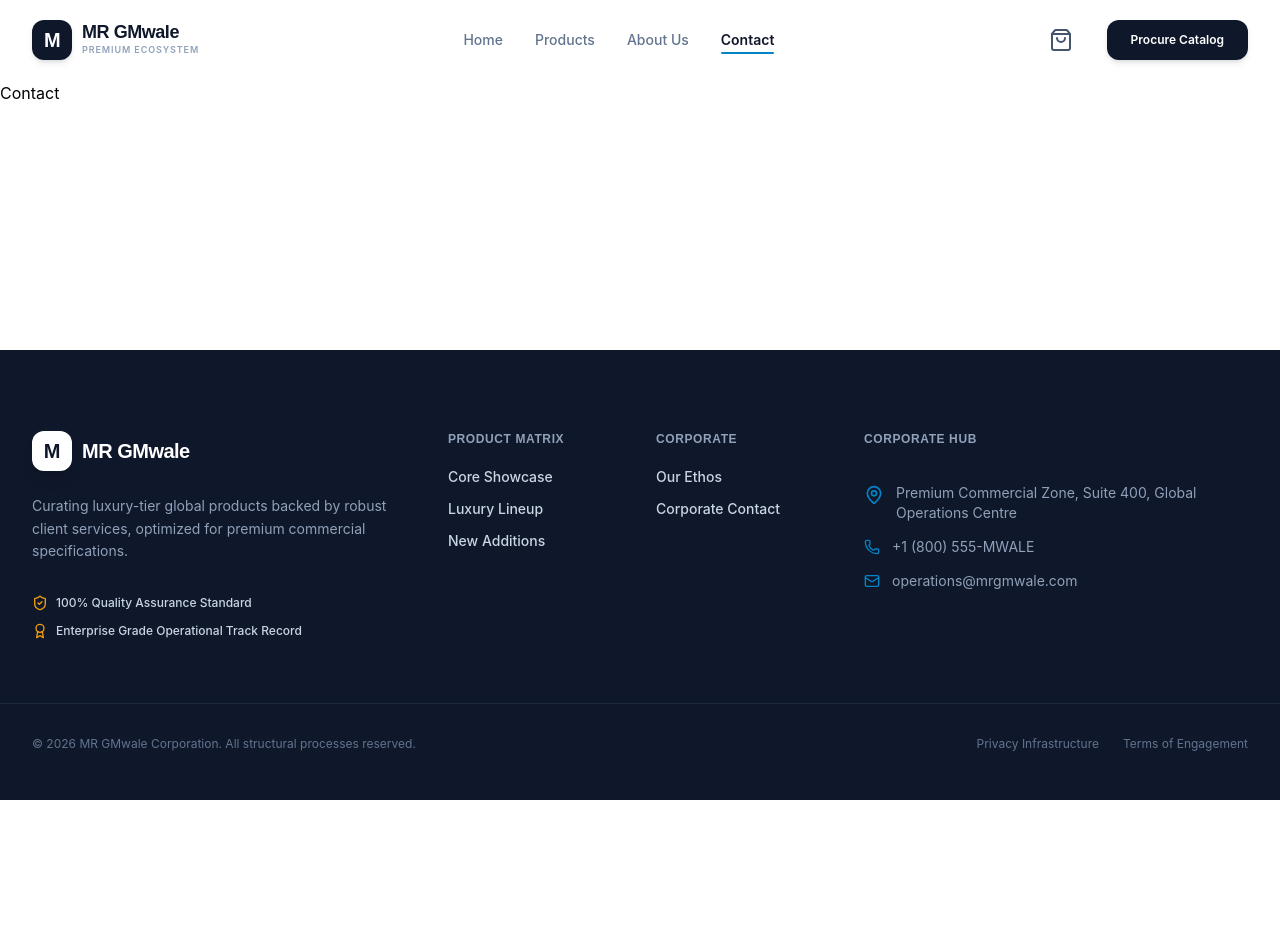
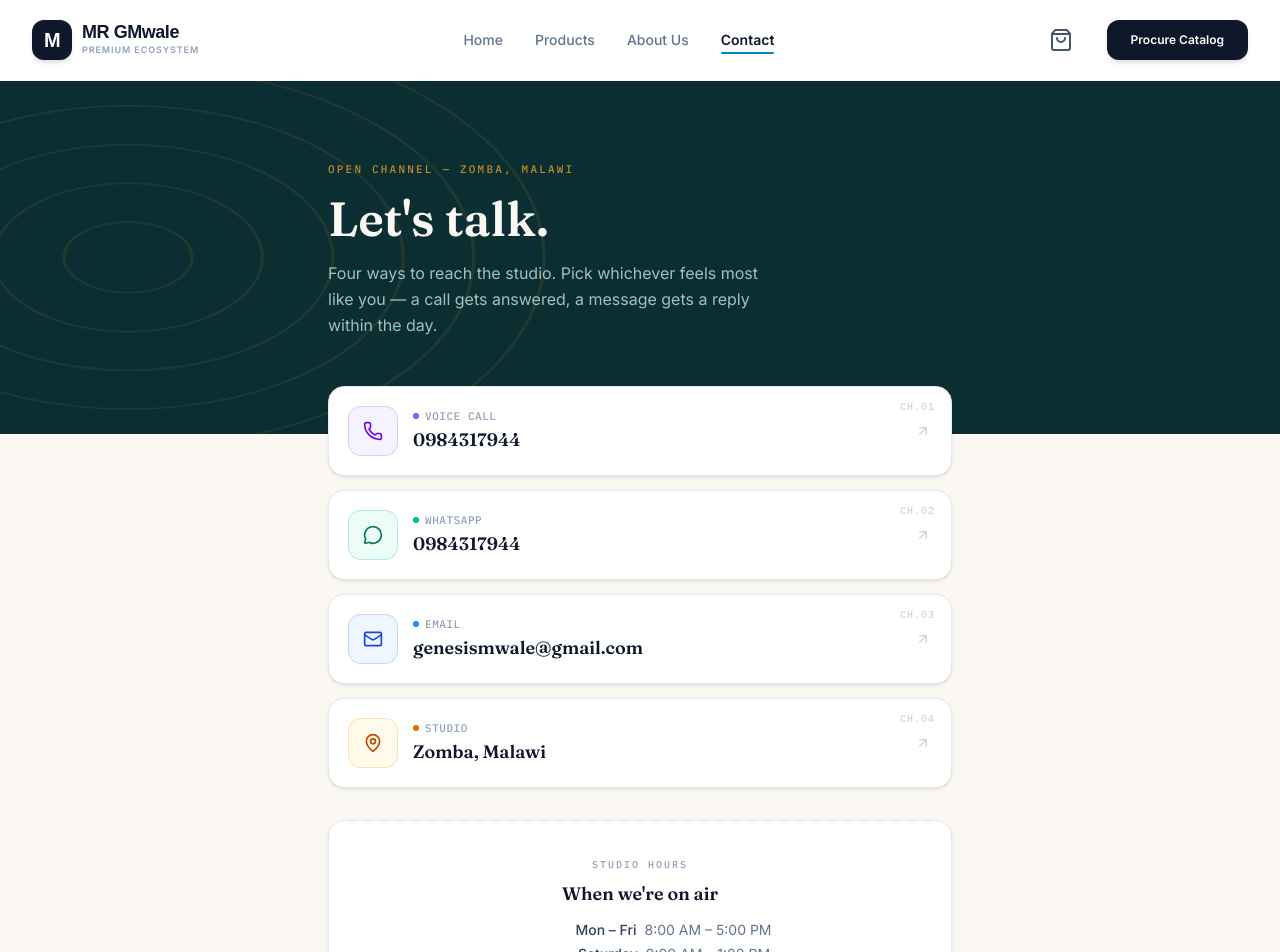
Before and after one commit to calebphiri98/AuraPremium, a React app in the folder frontend/: page /contact in a window 1280 px wide. Shown: the top 952 px of the page. Before the commit the page ends 800 px from the top, so only its background shows below. Built offline with nearby package versions, Linux system fonts and the light colour scheme; the HTML template or start-up script is replaced by a standard one.

Commit message:
Added the contact Page

```diff
--- a/frontend/src/components/Footer.jsx
+++ b/frontend/src/components/Footer.jsx
@@ -1,75 +1,52 @@
 import React from 'react';
 import { Link } from 'react-router-dom';
-import { Phone, Mail, MapPin, ShieldCheck, Award } from 'lucide-react';
+import { Phone, Mail, MapPin } from 'lucide-react';
 
 export default function Footer() {
   return (
-    <footer className="bg-primary text-white border-t border-slate-900 pt-20 pb-12 font-sans">
-      <div className="max-w-7xl mx-auto px-4 sm:px-6 lg:px-8">
-        <div className="grid grid-cols-1 sm:grid-cols-2 lg:grid-cols-12 gap-12 lg:gap-8">
+    <footer className="bg-slate-900 text-slate-300 pt-16 pb-8">
+      <div className="max-w-6xl mx-auto px-6">
+        <div className="grid grid-cols-1 md:grid-cols-3 gap-12 mb-12">
 
-          {/* Brand Information & Value Propositions */}
-          <div className="lg:col-span-4 flex flex-col gap-6">
-            <div className="flex items-center gap-2.5">
-              <div className="w-10 h-10 bg-white text-primary rounded-xl flex items-center justify-center font-heading font-bold text-xl shadow-lg">
-                M
-              </div>
-              <span className="font-heading font-bold text-xl tracking-tight">MR GMwale</span>
-            </div>
-            <p className="text-slate-400 text-sm leading-relaxed max-w-sm">
-              Curating luxury-tier global products backed by robust client services, optimized for premium commercial specifications.
+          {/* Brand */}
+          <div className="space-y-4">
+            <h2 className="text-xl font-bold text-white">MR GMwale</h2>
+            <p className="text-sm leading-relaxed text-slate-400">
+              Based in Zomba, delivering quality products to your doorstep everywhere across Malawi.
             </p>
-            <div className="flex flex-col gap-3 mt-2 text-slate-300 text-xs font-medium">
-              <div className="flex items-center gap-2"><ShieldCheck className="w-4 h-4 text-accent" /> 100% Quality Assurance Standard</div>
-              <div className="flex items-center gap-2"><Award className="w-4 h-4 text-accent" /> Enterprise Grade Operational Track Record</div>
-            </div>
           </div>
 
-          {/* Hyperlinked Architectural Context Grid Map */}
-          <div className="sm:col-span-1 lg:col-span-2">
-            <h4 className="font-heading font-semibold text-xs tracking-wider uppercase text-slate-400 mb-5">Product Matrix</h4>
-            <ul className="space-y-3 text-sm text-slate-300 font-medium">
-              <li><Link to="/catalog" className="hover:text-white transition-colors">Core Showcase</Link></li>
-              <li><Link to="/catalog" className="hover:text-white transition-colors">Luxury Lineup</Link></li>
-              <li><Link to="/catalog" className="hover:text-white transition-colors">New Additions</Link></li>
+          {/* Links */}
+          <div className="space-y-4">
+            <h3 className="font-semibold text-white">Quick Links</h3>
+            <ul className="space-y-2 text-sm">
+              <li><Link to="/" className="hover:text-violet-400 transition">Home</Link></li>
+              <li><Link to="/products" className="hover:text-violet-400 transition">Products</Link></li>
+              <li><Link to="/about" className="hover:text-violet-400 transition">About Us</Link></li>
+              <li><Link to="/contact" className="hover:text-violet-400 transition">Contact</Link></li>
             </ul>
           </div>
 
-          <div className="sm:col-span-1 lg:col-span-2">
-            <h4 className="font-heading font-semibold text-xs tracking-wider uppercase text-slate-400 mb-5">Corporate</h4>
-            <ul className="space-y-3 text-sm text-slate-300 font-medium">
-              <li><Link to="/about" className="hover:text-white transition-colors">Our Ethos</Link></li>
-              <li><Link to="/contact" className="hover:text-white transition-colors">Corporate Contact</Link></li>
-            </ul>
-          </div>
-
-          {/* Global HQ Office Operational Contacts */}
-          <div className="sm:col-span-2 lg:col-span-4 flex flex-col gap-4">
-            <h4 className="font-heading font-semibold text-xs tracking-wider uppercase text-slate-400 mb-5">Corporate Hub</h4>
-            <ul className="space-y-3.5 text-sm text-slate-300">
-              <li className="flex items-start gap-3">
-                <MapPin className="w-5 h-5 text-secondary flex-shrink-0 mt-0.5" />
-                <span className="text-slate-400">Premium Commercial Zone, Suite 400, Global Operations Centre</span>
+          {/* Contact */}
+          <div className="space-y-4">
+            <h3 className="font-semibold text-white">Contact Info</h3>
+            <ul className="space-y-3 text-sm text-slate-400">
+              <li className="flex items-center gap-3">
+                <MapPin size={18} /> Zomba, Malawi
               </li>
               <li className="flex items-center gap-3">
-                <Phone className="w-4 h-4 text-secondary" />
-                <span className="text-slate-400">+1 (800) 555-MWALE</span>
+                <Phone size={18} /> 0984 317 944
               </li>
               <li className="flex items-center gap-3">
-                <Mail className="w-4 h-4 text-secondary" />
-                <span className="text-slate-400">operations@mrgmwale.com</span>
+                <Mail size={18} /> genesismwale@gmail.com
               </li>
             </ul>
           </div>
         </div>
-      </div>
 
-      {/* Copyright Sign-off Footer Deck */}
-      <div className="max-w-7xl mx-auto px-4 sm:px-6 lg:px-8 mt-16 pt-8 border-t border-slate-800 flex flex-col md:flex-row items-center justify-between gap-6 text-xs text-slate-500">
-        <div className="text-center md:text-left">&copy; {new Date().getFullYear()} MR GMwale Corporation. All structural processes reserved.</div>
-        <div className="flex flex-wrap justify-center gap-6">
-          <a href="#" className="hover:text-slate-300 transition-colors whitespace-nowrap">Privacy Infrastructure</a>
-          <a href="#" className="hover:text-slate-300 transition-colors whitespace-nowrap">Terms of Engagement</a>
+        {/* Bottom */}
+        <div className="pt-8 border-t border-slate-800 text-center text-xs text-slate-500">
+          &copy; {new Date().getFullYear()} MR GMwale. All rights reserved.
         </div>
       </div>
     </footer>
--- a/frontend/src/pages/Contact.jsx
+++ b/frontend/src/pages/Contact.jsx
@@ -1,9 +1,152 @@
-import React from 'react'
+import React from 'react';
+import { Phone, Mail, MapPin, MessageCircle, ArrowUpRight } from 'lucide-react';
 
-function Contact() {
+const CHANNELS_META = {
+  call: { label: 'Voice call', tag: 'CH.01', ring: 'ring-violet-500/30', dot: 'bg-violet-500', text: 'text-violet-700', bg: 'bg-violet-50' },
+  whatsapp: { label: 'WhatsApp', tag: 'CH.02', ring: 'ring-emerald-500/30', dot: 'bg-emerald-500', text: 'text-emerald-700', bg: 'bg-emerald-50' },
+  email: { label: 'Email', tag: 'CH.03', ring: 'ring-blue-500/30', dot: 'bg-blue-500', text: 'text-blue-700', bg: 'bg-blue-50' },
+  location: { label: 'Studio', tag: 'CH.04', ring: 'ring-amber-500/30', dot: 'bg-amber-600', text: 'text-amber-700', bg: 'bg-amber-50' },
+};
+
+export default function Contact() {
+  const phoneNumber = '0984317944';
+  const email = 'genesismwale@gmail.com';
+  const whatsappNumber = `265${phoneNumber.replace(/^0/, '')}`;
+
   return (
-    <div>Contact</div>
-  )
+    <div className="min-h-screen bg-[#FBF8F3]">
+      <style>{`
+        @import url('https://fonts.googleapis.com/css2?family=Fraunces:opsz,wght@9..144,400;9..144,600;9..144,700&family=IBM+Plex+Mono:wght@500&family=Inter:wght@400;500;600&display=swap');
+        .font-display { font-family: 'Fraunces', Georgia, serif; }
+        .font-mono-label { font-family: 'IBM Plex Mono', ui-monospace, monospace; }
+        .font-body { font-family: 'Inter', system-ui, sans-serif; }
+      `}</style>
+
+      {/* Hero band */}
+      <div className="relative overflow-hidden bg-[#0B2E33]">
+        <svg
+          className="absolute inset-0 w-full h-full opacity-[0.12]"
+          viewBox="0 0 400 200"
+          preserveAspectRatio="none"
+          aria-hidden="true"
+        >
+          {[...Array(6)].map((_, i) => (
+            <circle key={i} cx="40" cy="100" r={20 + i * 22} fill="none" stroke="#C08A28" strokeWidth="1" />
+          ))}
+        </svg>
+        <div className="relative max-w-2xl mx-auto px-6 pt-16 pb-20 sm:pt-20 sm:pb-24">
+          <p className="font-mono-label text-[11px] tracking-[0.2em] text-[#C08A28] uppercase mb-4">
+            Open channel — Zomba, Malawi
+          </p>
+          <h1 className="font-display text-4xl sm:text-5xl font-semibold text-[#FBF8F3] leading-[1.05]">
+            Let's talk.
+          </h1>
+          <p className="font-body text-[#9FC1C0] mt-4 max-w-md leading-relaxed">
+            Four ways to reach the studio. Pick whichever feels most like you — a call
+            gets answered, a message gets a reply within the day.
+          </p>
+        </div>
+      </div>
+
+      {/* Channels */}
+      <div className="max-w-2xl mx-auto px-6 -mt-10 sm:-mt-12 relative pb-16">
+        <div className="grid gap-3.5">
+          <ChannelCard
+            meta={CHANNELS_META.call}
+            icon={<Phone size={20} />}
+            value={phoneNumber}
+            action={`tel:${phoneNumber}`}
+          />
+          <ChannelCard
+            meta={CHANNELS_META.whatsapp}
+            icon={<MessageCircle size={20} />}
+            value={phoneNumber}
+            action={`https://wa.me/${whatsappNumber}`}
+            external
+          />
+          <ChannelCard
+            meta={CHANNELS_META.email}
+            icon={<Mail size={20} />}
+            value={email}
+            action={`mailto:${email}`}
+          />
+          <ChannelCard
+            meta={CHANNELS_META.location}
+            icon={<MapPin size={20} />}
+            value="Zomba, Malawi"
+            action="https://www.google.com/maps/search/?api=1&query=Zomba%2C+Malawi"
+            external
+          />
+        </div>
+
+        {/* Business hours — ticket stub */}
+        <div className="relative mt-8">
+          <div className="bg-white rounded-2xl border border-slate-200 shadow-sm overflow-hidden">
+            <div
+              className="h-3 w-full"
+              style={{
+                backgroundImage:
+                  'radial-gradient(circle at 8px 0, #FBF8F3 4px, transparent 4.5px)',
+                backgroundSize: '16px 8px',
+                backgroundRepeat: 'repeat-x',
+                backgroundPosition: 'top',
+              }}
+            />
+            <div className="px-6 py-6 text-center">
+              <p className="font-mono-label text-[10px] tracking-[0.2em] text-slate-400 uppercase mb-2">
+                Studio hours
+              </p>
+              <h3 className="font-display text-lg font-semibold text-slate-900 mb-3">
+                When we're on air
+              </h3>
+              <div className="font-body text-sm text-slate-500 space-y-1">
+                <p className="flex justify-center gap-2">
+                  <span className="text-slate-700 font-medium w-32 text-right">Mon – Fri</span>
+                  <span>8:00 AM – 5:00 PM</span>
+                </p>
+                <p className="flex justify-center gap-2">
+                  <span className="text-slate-700 font-medium w-32 text-right">Saturday</span>
+                  <span>9:00 AM – 1:00 PM</span>
+                </p>
+              </div>
+            </div>
+          </div>
+        </div>
+      </div>
+    </div>
+  );
 }
 
-export default Contact
+function ChannelCard({ meta, icon, value, action, external }) {
+  return (
+    <a
+      href={action}
+      target={external ? '_blank' : undefined}
+      rel={external ? 'noopener noreferrer' : undefined}
+      className={`group relative flex items-center gap-4 bg-white p-5 rounded-2xl border border-slate-200 shadow-sm transition-all hover:shadow-md hover:-translate-y-0.5 hover:border-slate-300 active:translate-y-0`}
+    >
+      <span className="font-mono-label absolute top-3 right-4 text-[10px] tracking-widest text-slate-300 group-hover:text-slate-400 transition-colors">
+        {meta.tag}
+      </span>
+
+      <div className={`w-12 h-12 rounded-xl flex items-center justify-center shrink-0 ${meta.bg} ${meta.text} ring-1 ${meta.ring}`}>
+        {icon}
+      </div>
+
+      <div className="min-w-0">
+        <div className="flex items-center gap-1.5">
+          <span className={`w-1.5 h-1.5 rounded-full ${meta.dot}`} />
+          <h3 className="font-mono-label text-[11px] font-medium text-slate-400 uppercase tracking-wider">
+            {meta.label}
+          </h3>
+        </div>
+        <p className="font-display text-lg font-semibold text-slate-900 mt-0.5 truncate">{value}</p>
+      </div>
+
+      <ArrowUpRight
+        size={16}
+        className="ml-auto text-slate-300 group-hover:text-slate-500 group-hover:translate-x-0.5 group-hover:-translate-y-0.5 transition-all shrink-0"
+      />
+    </a>
+  );
+}
```
